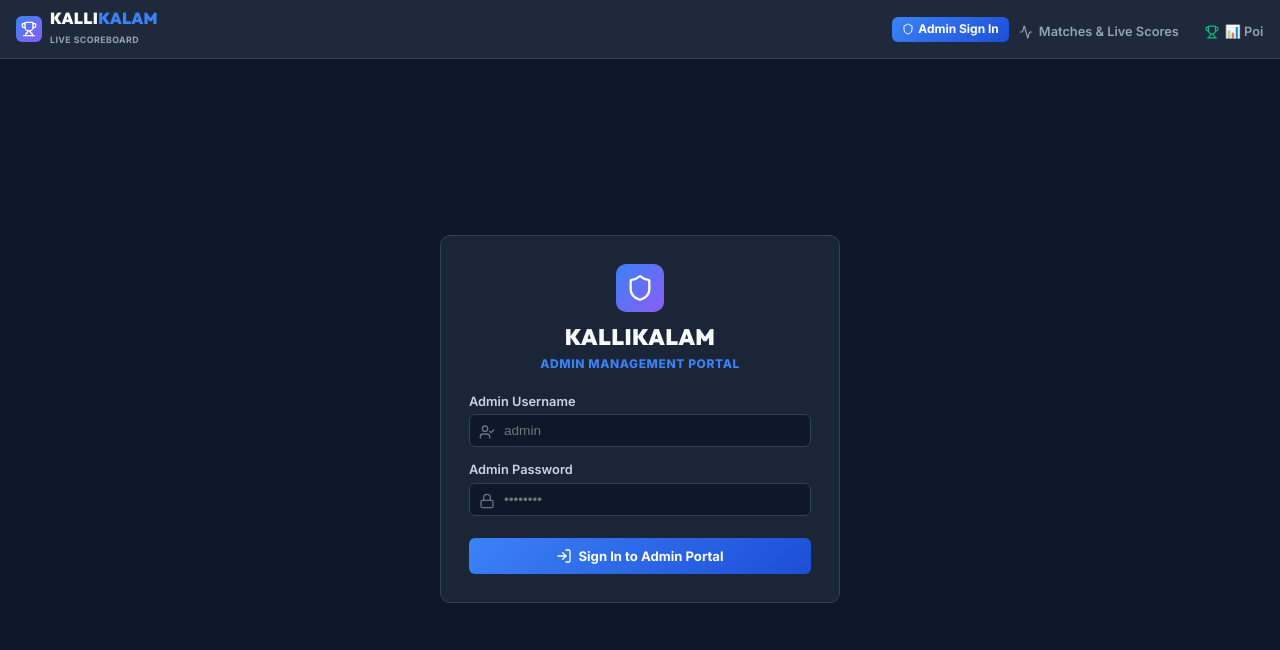
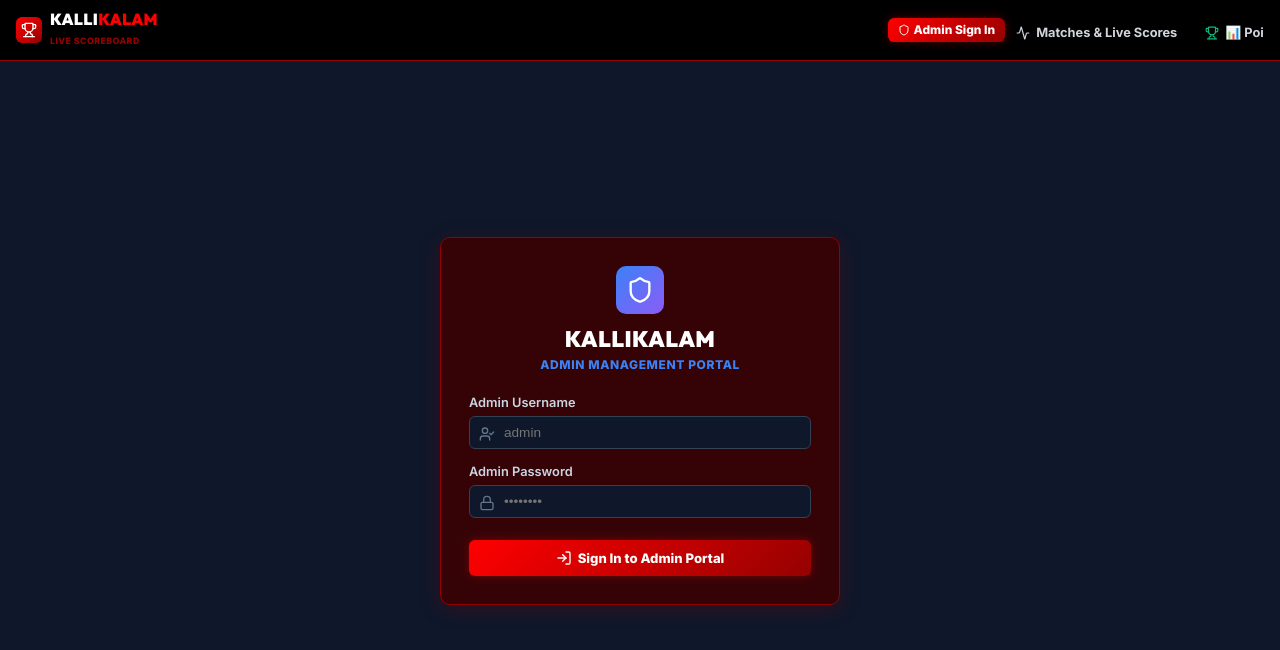
Before and after one commit to jayakrishnanx/tournament-var-system, a React (Vite) app in the folder frontend/: page /login in a window 1280 px wide. Shown: the top 650 px of the page. Built offline with nearby package versions, Linux system fonts and the light colour scheme.

Commit message:
Apply custom 4-color palette (#000000, #3D0000, #950101, #FF0000) across entire application

```diff
--- a/frontend/src/components/Navbar.jsx
+++ b/frontend/src/components/Navbar.jsx
@@ -20,9 +20,10 @@ export const Navbar = () => {
     padding: '5px 10px',
     borderRadius: '6px',
     fontSize: '0.8rem',
-    fontWeight: '600',
-    color: location.pathname === path ? '#3b82f6' : '#94a3b8',
-    backgroundColor: location.pathname === path ? 'rgba(59, 130, 246, 0.15)' : 'transparent',
+    fontWeight: '700',
+    color: location.pathname === path ? '#FF0000' : '#d1d5db',
+    backgroundColor: location.pathname === path ? 'rgba(255, 0, 0, 0.18)' : 'transparent',
+    border: location.pathname === path ? '1px solid rgba(255, 0, 0, 0.4)' : '1px solid transparent',
     transition: 'all 0.2s ease',
   });
 
@@ -34,8 +35,8 @@ export const Navbar = () => {
       alignItems: 'center',
       justifyContent: 'space-between',
       padding: '10px 16px',
-      backgroundColor: '#1e293b',
-      borderBottom: '1px solid #334155',
+      backgroundColor: '#000000',
+      borderBottom: '1px solid #950101',
       position: 'sticky',
       top: 0,
       zIndex: 50
@@ -43,7 +44,7 @@ export const Navbar = () => {
       <div style={{ display: 'flex', alignItems: 'center', justifyContent: 'space-between', width: '100%', flexWrap: 'wrap', gap: '8px' }}>
         <Link to={isAdmin ? "/matches" : "/"} style={{ display: 'flex', alignItems: 'center', gap: '8px', flexShrink: 0 }}>
           <div style={{
-            background: 'linear-gradient(135deg, #3b82f6, #8b5cf6)',
+            background: 'linear-gradient(135deg, #FF0000, #950101)',
             padding: '5px',
             borderRadius: '6px',
             display: 'flex'
@@ -52,9 +53,9 @@ export const Navbar = () => {
           </div>
           <div>
             <span style={{ fontFamily: 'Outfit', fontWeight: '900', fontSize: '1rem', color: 'white', display: 'block', lineHeight: 1, letterSpacing: '0.02em' }}>
-              KALLI<span style={{ color: '#3b82f6' }}>KALAM</span>
+              KALLI<span style={{ color: '#FF0000' }}>KALAM</span>
             </span>
-            <span style={{ fontSize: '0.55rem', color: '#94a3b8', letterSpacing: '0.05em', fontWeight: '700' }}>
+            <span style={{ fontSize: '0.55rem', color: '#950101', letterSpacing: '0.05em', fontWeight: '800' }}>
               LIVE SCOREBOARD
             </span>
           </div>
--- a/frontend/src/index.css
+++ b/frontend/src/index.css
@@ -1,18 +1,18 @@
 @import url('https://fonts.googleapis.com/css2?family=Inter:wght@300;400;500;600;700;800&family=Outfit:wght@500;600;700;800;900&display=swap');
 
 :root {
-  --bg-dark: #0f172a;
-  --bg-card: #1e293b;
-  --bg-card-hover: #334155;
-  --accent-primary: #3b82f6;
-  --accent-primary-hover: #2563eb;
-  --accent-emerald: #10b981;
-  --accent-rose: #f43f5e;
-  --accent-amber: #f59e0b;
-  --accent-purple: #8b5cf6;
-  --text-main: #f8fafc;
-  --text-muted: #94a3b8;
-  --border-color: #334155;
+  --bg-dark: #000000;
+  --bg-card: #3D0000;
+  --bg-card-hover: #540000;
+  --accent-primary: #FF0000;
+  --accent-primary-hover: #950101;
+  --accent-emerald: #FF0000;
+  --accent-rose: #FF0000;
+  --accent-amber: #950101;
+  --accent-purple: #950101;
+  --text-main: #ffffff;
+  --text-muted: #e2e8f0;
+  --border-color: #950101;
   --font-heading: 'Outfit', sans-serif;
   --font-body: 'Inter', sans-serif;
 }
@@ -68,16 +68,17 @@ button:disabled {
 
 /* Glass Card */
 .glass-panel {
-  background: rgba(30, 41, 59, 0.85);
+  background: rgba(61, 0, 0, 0.85);
   backdrop-filter: blur(12px);
   border: 1px solid var(--border-color);
   border-radius: 10px;
+  box-shadow: 0 4px 20px rgba(149, 1, 1, 0.25);
 }
 
 .card-hover:hover {
   border-color: var(--accent-primary);
   transform: translateY(-2px);
-  box-shadow: 0 8px 20px -4px rgba(59, 130, 246, 0.15);
+  box-shadow: 0 0 15px rgba(255, 0, 0, 0.4);
 }
 
 /* Responsive Grids & Layout Utilities */
@@ -101,55 +102,58 @@ button:disabled {
 
 /* Compact Mobile-First Buttons */
 .btn-primary {
-  background: linear-gradient(135deg, var(--accent-primary), #1d4ed8);
+  background: linear-gradient(135deg, #FF0000, #950101);
   color: white;
   padding: 6px 14px;
   border-radius: 6px;
   font-size: 0.82rem;
-  font-weight: 700;
+  font-weight: 800;
   display: inline-flex;
   align-items: center;
   justify-content: center;
   gap: 6px;
+  box-shadow: 0 0 10px rgba(255, 0, 0, 0.3);
 }
 .btn-primary:hover {
-  background: linear-gradient(135deg, var(--accent-primary-hover), #1e40af);
-  box-shadow: 0 4px 10px rgba(59, 130, 246, 0.25);
+  background: linear-gradient(135deg, #950101, #3D0000);
+  box-shadow: 0 0 15px rgba(255, 0, 0, 0.5);
 }
 
 .btn-success {
-  background: linear-gradient(135deg, var(--accent-emerald), #047857);
+  background: linear-gradient(135deg, #FF0000, #950101);
   color: white;
   padding: 6px 14px;
   border-radius: 6px;
   font-size: 0.82rem;
-  font-weight: 700;
+  font-weight: 800;
   display: inline-flex;
   align-items: center;
   justify-content: center;
   gap: 6px;
+  box-shadow: 0 0 10px rgba(255, 0, 0, 0.3);
 }
 
 .btn-danger {
-  background: linear-gradient(135deg, var(--accent-rose), #be123c);
+  background: linear-gradient(135deg, #950101, #3D0000);
   color: white;
   padding: 6px 14px;
   border-radius: 6px;
   font-size: 0.82rem;
-  font-weight: 700;
+  font-weight: 800;
   display: inline-flex;
   align-items: center;
   justify-content: center;
   gap: 6px;
+  border: 1px solid #FF0000;
 }
 
 .btn-secondary {
-  background: var(--bg-card-hover);
+  background: #3D0000;
   color: var(--text-main);
   padding: 6px 12px;
   border-radius: 6px;
   font-size: 0.8rem;
-  font-weight: 600;
+  font-weight: 700;
   border: 1px solid var(--border-color);
   display: inline-flex;
   align-items: center;
@@ -157,7 +161,7 @@ button:disabled {
   gap: 6px;
 }
 .btn-secondary:hover {
-  background: #475569;
+  background: #540000;
 }
 
 /* Scoreboard display */
@@ -166,7 +170,7 @@ button:disabled {
   font-size: 2.8rem;
   font-weight: 900;
   color: #ffffff;
-  text-shadow: 0 0 12px rgba(59, 130, 246, 0.5);
+  text-shadow: 0 0 15px rgba(255, 0, 0, 0.6);
 }
 
 /* Mobile Media Queries for iPhone / Android */
--- a/frontend/src/pages/Dashboard.jsx
+++ b/frontend/src/pages/Dashboard.jsx
@@ -166,8 +166,8 @@ export const Dashboard = () => {
 
       {/* 1. OFFICIAL SPONSORS BANNER (SPECTATORS ONLY) */}
       {user?.role !== 'ADMIN' && (
-        <div className="glass-panel" style={{ padding: '14px 16px', marginBottom: '20px', borderTop: '3px solid #3b82f6' }}>
-          <div style={{ fontSize: '0.75rem', fontWeight: '800', color: '#3b82f6', textTransform: 'uppercase', letterSpacing: '0.08em', marginBottom: '10px', textAlign: 'center' }}>
+        <div className="glass-panel" style={{ padding: '14px 16px', marginBottom: '20px', borderTop: '3px solid #FF0000' }}>
+          <div style={{ fontSize: '0.75rem', fontWeight: '900', color: '#FF0000', textTransform: 'uppercase', letterSpacing: '0.08em', marginBottom: '10px', textAlign: 'center' }}>
             ✨ OFFICIAL TOURNAMENT SPONSORS
           </div>
           <div style={{ display: 'grid', gridTemplateColumns: 'repeat(3, 1fr)', gap: '10px', alignItems: 'center' }}>
@@ -270,9 +270,9 @@ export const Dashboard = () => {
       <div style={{ marginBottom: '24px' }}>
         <div style={{ display: 'flex', justifyContent: 'space-between', alignItems: 'center', marginBottom: '16px', flexWrap: 'wrap', gap: '8px' }}>
           <h2 style={{ fontSize: '1.25rem', fontWeight: '800', display: 'flex', alignItems: 'center', gap: '8px' }}>
-            <Activity size={18} color="#3b82f6" /> Live & Scheduled Matches
+            <Activity size={18} color="#FF0000" /> Live & Scheduled Matches
           </h2>
-          <Link to="/standings" className="btn-primary" style={{ padding: '6px 14px', fontSize: '0.8rem', backgroundColor: '#10b981', display: 'inline-flex', alignItems: 'center', gap: '6px', fontWeight: '800' }}>
+          <Link to="/standings" className="btn-primary" style={{ padding: '6px 14px', fontSize: '0.8rem', display: 'inline-flex', alignItems: 'center', gap: '6px', fontWeight: '800' }}>
             📊 View Points Table
           </Link>
         </div>
@@ -293,7 +293,7 @@ export const Dashboard = () => {
                   <div style={{ display: 'flex', justifyContent: 'space-between', alignItems: 'center', marginBottom: '14px', flexWrap: 'wrap', gap: '6px' }}>
                     <div style={{ display: 'flex', alignItems: 'center', gap: '6px' }}>
                       <StatusBadge status={m.status} />
-                      <span style={{ fontSize: '0.75rem', fontWeight: '800', color: '#3b82f6', backgroundColor: 'rgba(59, 130, 246, 0.15)', padding: '2px 8px', borderRadius: '4px', border: '1px solid rgba(59, 130, 246, 0.3)' }}>
+                      <span style={{ fontSize: '0.75rem', fontWeight: '800', color: '#FF0000', backgroundColor: 'rgba(255, 0, 0, 0.15)', padding: '2px 8px', borderRadius: '4px', border: '1px solid rgba(255, 0, 0, 0.3)' }}>
                         🏆 {m.tournament_name || 'Kakkikalam'}
                       </span>
                     </div>
```
Also changed, not shown: frontend/src/pages/Standings.jsx (+21 -21 lines).
